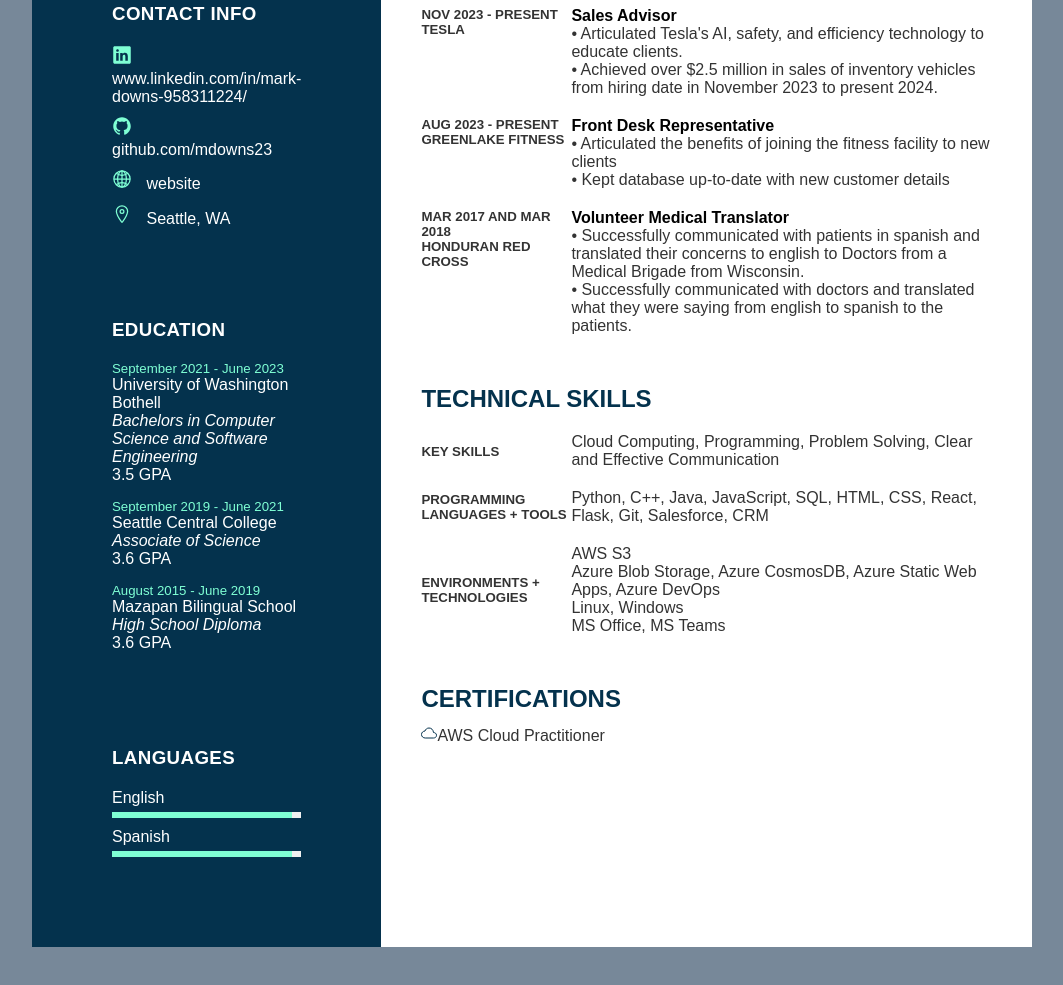
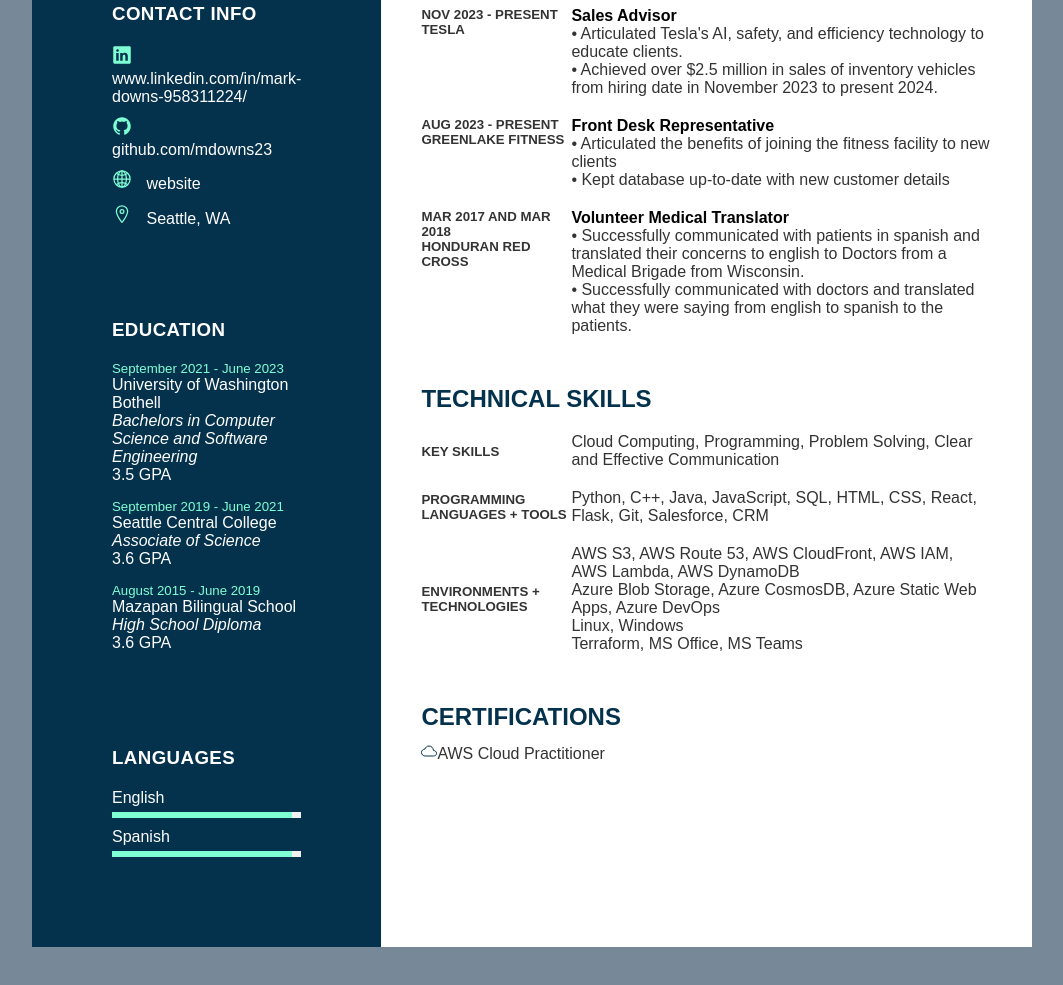
Before and after one commit to mdowns23/aws-cloud-resume-challenge, a plain HTML site: page index.html in a window 1280 px wide. Shown: the part 528-1513 px from the top of the page, without its empty margins (108-1171 px from the left). Drawn offline with nearby package versions, Linux system fonts and the light colour scheme.

Commit message:
changed index and finished cicd

```diff
--- a/index.html
+++ b/index.html
@@ -191,10 +191,10 @@
                     </div>
 
                         <p>
-                            AWS S3<br>
+                            AWS S3, AWS Route 53, AWS CloudFront, AWS IAM, AWS Lambda, AWS DynamoDB<br>
                             Azure Blob Storage, Azure CosmosDB, Azure Static Web Apps, Azure DevOps<br>
                             Linux, Windows<br>
-                            MS Office, MS Teams
+                            Terraform, MS Office, MS Teams
                         </p>
                 </div>
 
```
Also changed, not shown: 1 other file.
